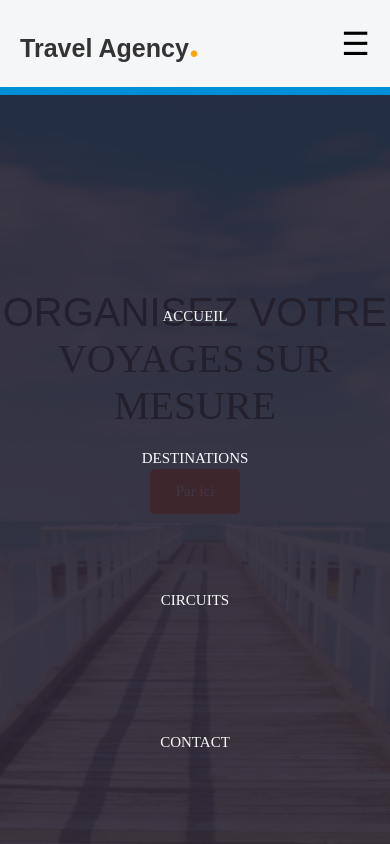
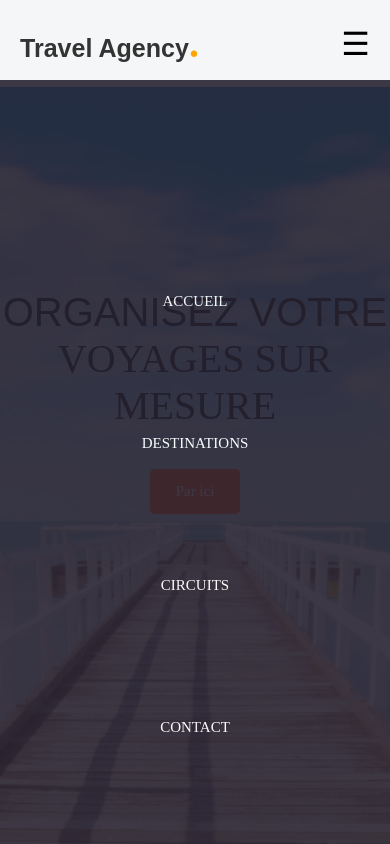
Before and after one commit to Aliou221/Code_Maestro, a plain HTML site: page index.html in a window 390 px wide. Shown: the top 844 px of the page. Drawn offline with Linux system fonts and the light colour scheme.

Commit message:
Update menu.css

```diff
--- a/styles/menu.css
+++ b/styles/menu.css
@@ -27,7 +27,7 @@
         width: 100%;
         text-align: center;
         position: fixed;
-        top: 95px;
+        top: 80px;
         left: 0;
     }
     #nav a{
```
